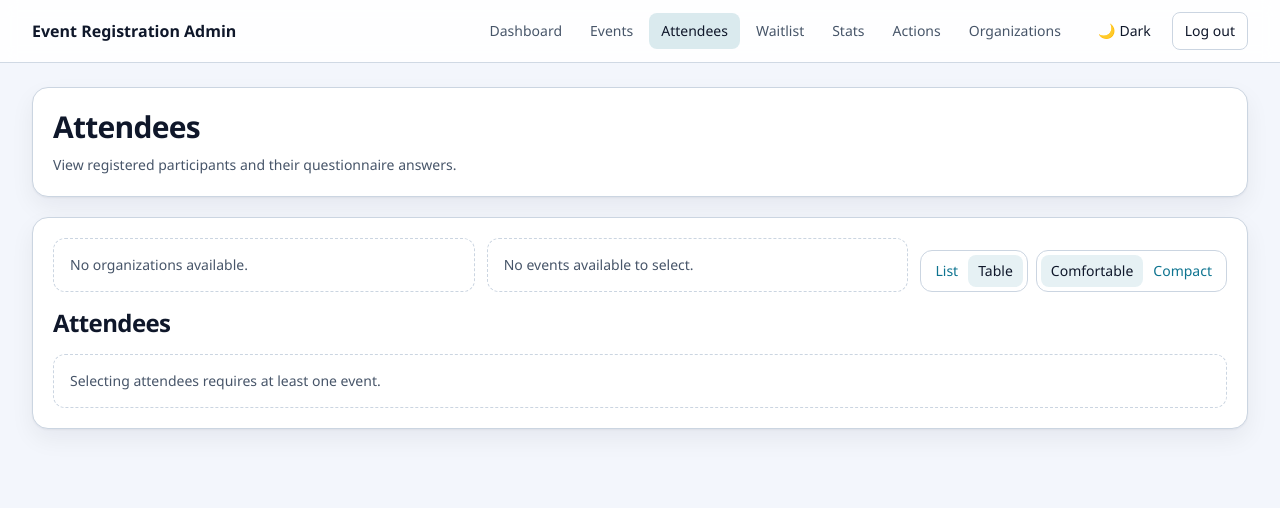
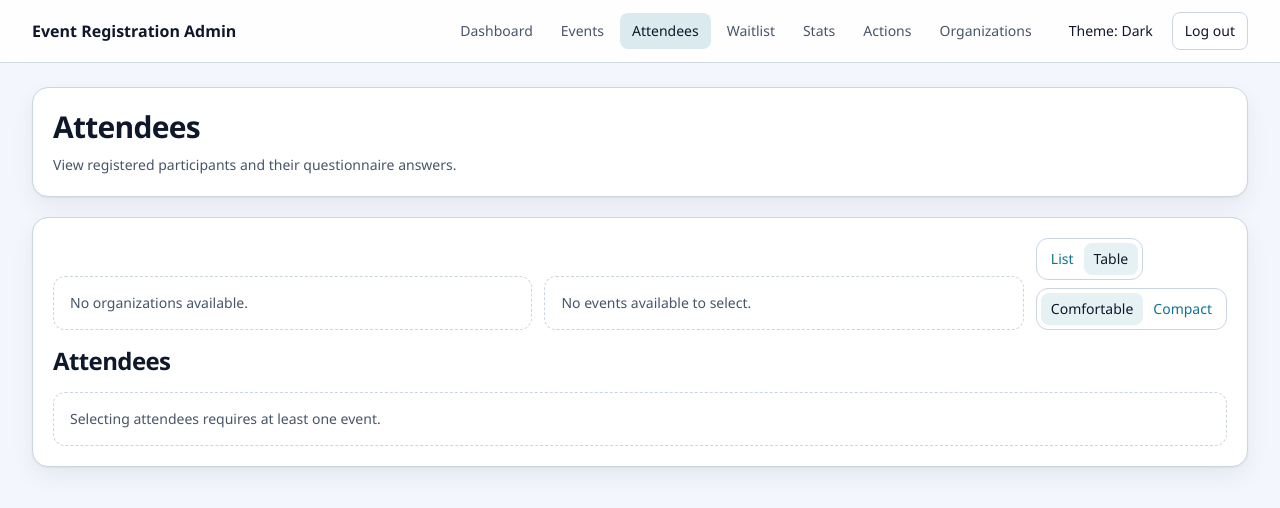
Before and after one commit to DenisArger/telegram-event-registration-service, a Next.js app in the folder apps/admin/: page /attendees in a window 1280 px wide. Shown: the top 508 px of the page. Built offline with nearby package versions, Linux system fonts and the light colour scheme.

Commit message:
fix(admin): refine theme toggle and stabilize attendees toolbar controls

```diff
--- a/apps/admin/app/_components/admin-header.tsx
+++ b/apps/admin/app/_components/admin-header.tsx
@@ -45,7 +45,7 @@ export function AdminHeader() {
           })}
         </nav>
 
-        <div className="hidden items-center gap-2 lg:flex">
+        <div className="hidden items-center gap-1.5 lg:flex">
           <ThemeToggle />
           <LogoutButton />
         </div>
--- a/apps/admin/app/_components/theme-toggle.tsx
+++ b/apps/admin/app/_components/theme-toggle.tsx
@@ -30,8 +30,7 @@ export function ThemeToggle() {
 
   return (
     <Button type="button" variant="ghost" onClick={toggleTheme} aria-label="Toggle theme">
-      <span aria-hidden="true">{theme === "light" ? "🌙" : "☀️"}</span>
-      <span className="ml-1">{theme === "light" ? "Dark" : "Light"}</span>
+      Theme: {theme === "light" ? "Dark" : "Light"}
     </Button>
   );
 }
--- a/apps/admin/app/globals.css
+++ b/apps/admin/app/globals.css
@@ -151,11 +151,11 @@
   }
 
   .attendees-toolbar-switch {
-    @apply flex w-full items-end justify-start md:col-span-2 xl:col-span-1 xl:w-auto xl:justify-end;
+    @apply flex w-full items-end justify-start md:col-span-2 xl:col-span-1;
   }
 
   .attendees-toolbar-controls {
-    @apply flex w-full flex-wrap items-center gap-2 xl:w-auto xl:justify-end;
+    @apply grid w-full gap-2 sm:w-auto 2xl:grid-cols-2;
   }
 
   .inline-field {
@@ -180,7 +180,7 @@
   }
 
   .attendees-view-switch {
-    @apply inline-flex rounded-xl border border-border bg-surface p-1;
+    @apply inline-flex w-fit shrink-0 rounded-xl border border-border bg-surface p-1;
   }
 
   .attendees-view-switch a {
@@ -192,7 +192,7 @@
   }
 
   .attendees-density-switch {
-    @apply inline-flex rounded-xl border border-border bg-surface p-1;
+    @apply inline-flex w-fit shrink-0 rounded-xl border border-border bg-surface p-1;
   }
 
   .attendees-density-switch a {
```
